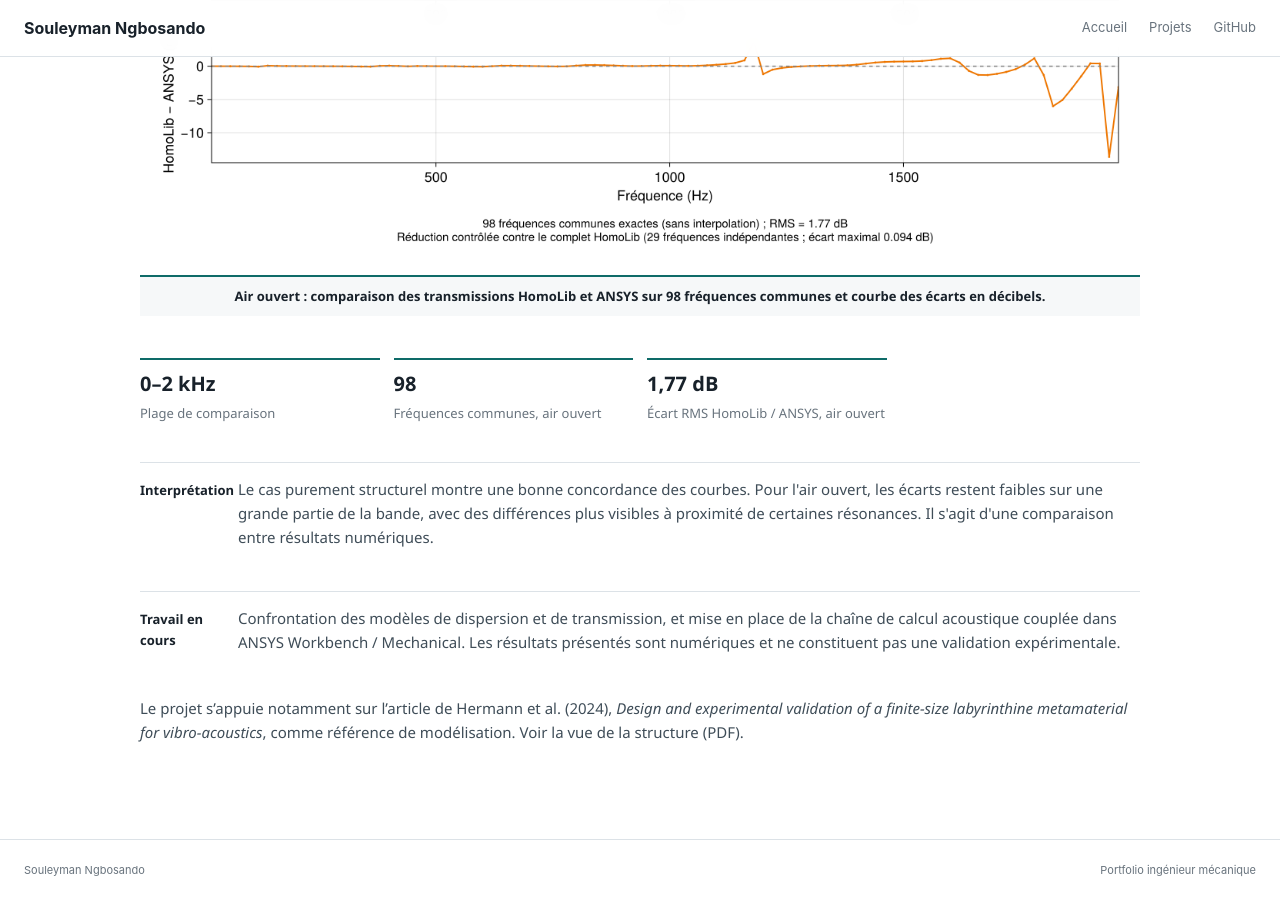
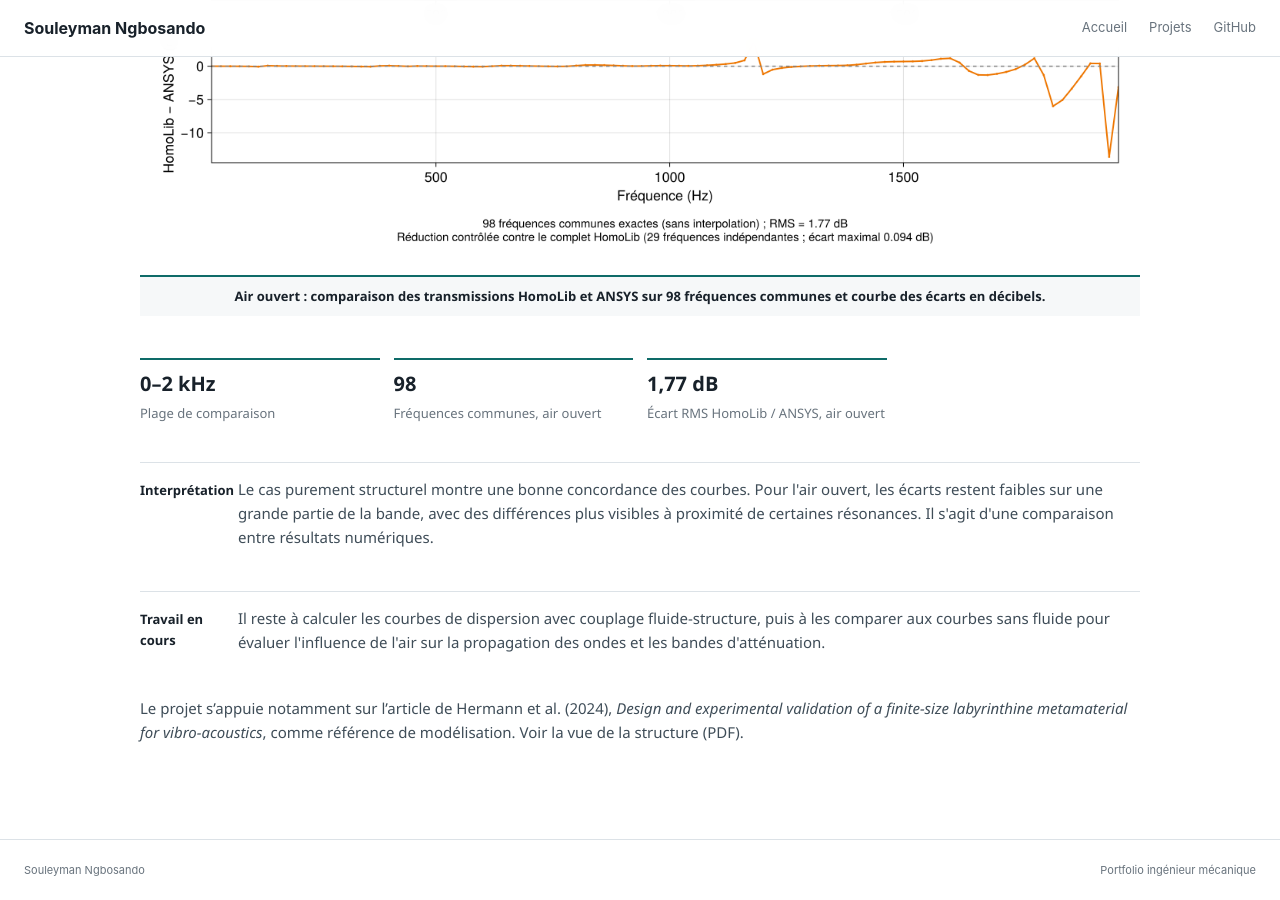
Before and after one commit to Ngbosando/Ngbosando.github.io, a Jekyll site: the page built from _projects/labyrinthine-metamaterial/index.md, in a window 1280 px wide and 900 px high, scrolled down 6032 px. Built offline with Jekyll 4.4.1, drawn with Linux system fonts in a browser that asks for light colours.

Commit message:
Clarify remaining coupled fluid-structure dispersion analysis

```diff
--- a/_projects/labyrinthine-metamaterial/index.md
+++ b/_projects/labyrinthine-metamaterial/index.md
@@ -103,6 +103,6 @@ Pour contrôler les résultats, les réponses de transmission calculées avec **
 
 <div class="result-line"><b>Interprétation</b><span>Le cas purement structurel montre une bonne concordance des courbes. Pour l'air ouvert, les écarts restent faibles sur une grande partie de la bande, avec des différences plus visibles à proximité de certaines résonances. Il s'agit d'une comparaison entre résultats numériques.</span></div>
 
-<div class="result-line"><b>Travail en cours</b><span>Confrontation des modèles de dispersion et de transmission, et mise en place de la chaîne de calcul acoustique couplée dans ANSYS Workbench / Mechanical. Les résultats présentés sont numériques et ne constituent pas une validation expérimentale.</span></div>
+<div class="result-line"><b>Travail en cours</b><span>Il reste à calculer les courbes de dispersion avec couplage fluide-structure, puis à les comparer aux courbes sans fluide pour évaluer l'influence de l'air sur la propagation des ondes et les bandes d'atténuation.</span></div>
 
 Le projet s'appuie notamment sur l'article de Hermann et al. (2024), *Design and experimental validation of a finite-size labyrinthine metamaterial for vibro-acoustics*, comme référence de modélisation. <a href="{{ '/assets/images/Labyrinthine%20metamaterial%20from%20unit%20cell.pdf' | relative_url }}">Voir la vue de la structure (PDF)</a>.
```
